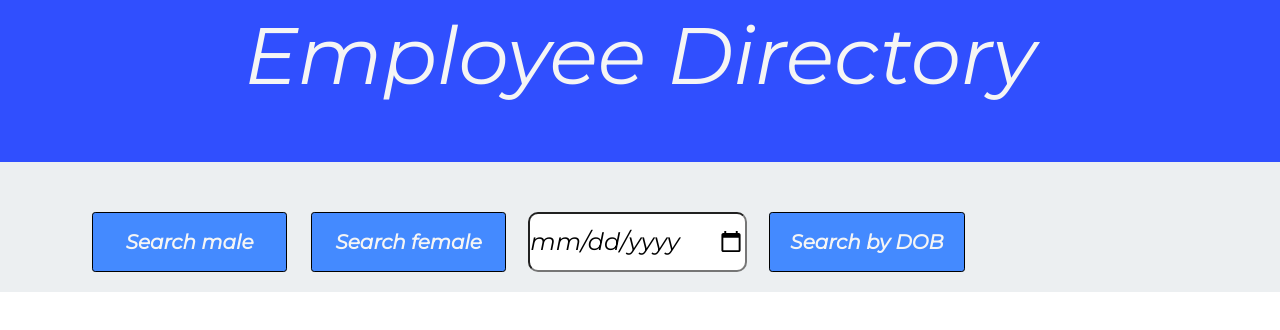
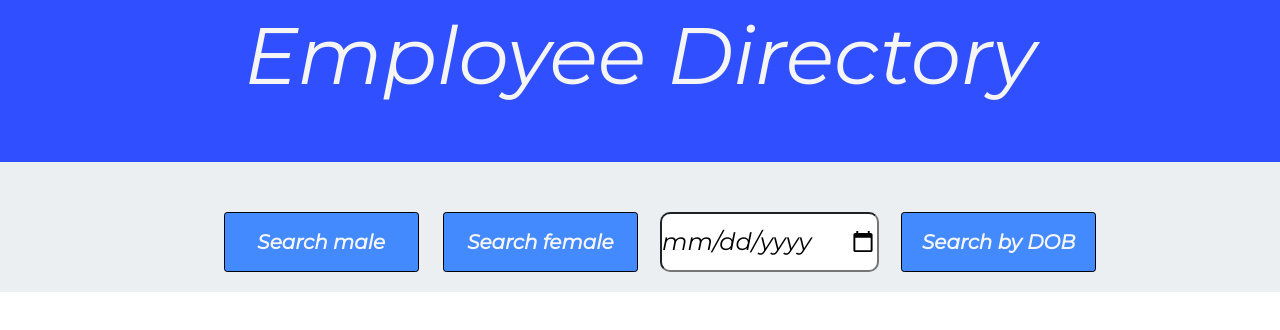
Before and after one commit to Oliviapark113/new_react_employee_directory_19, a React (Create React App) app: page / in a window 1280 px wide. Shown: the top 330 px of the page. Built offline with nearby package versions, Linux system fonts and the light colour scheme; no server answers.

Commit message:
updated Search style.css

```diff
--- a/src/components/Search/style.css
+++ b/src/components/Search/style.css
@@ -1,7 +1,8 @@
 .input-container {
     display: flex;
     flex-direction: row;
-    align-items: center;
+   justify-content: center;
+   justify-content: space-around;
     font-size: 24px;
     font-family: 'Montserrat', sans-serif;
 
```
